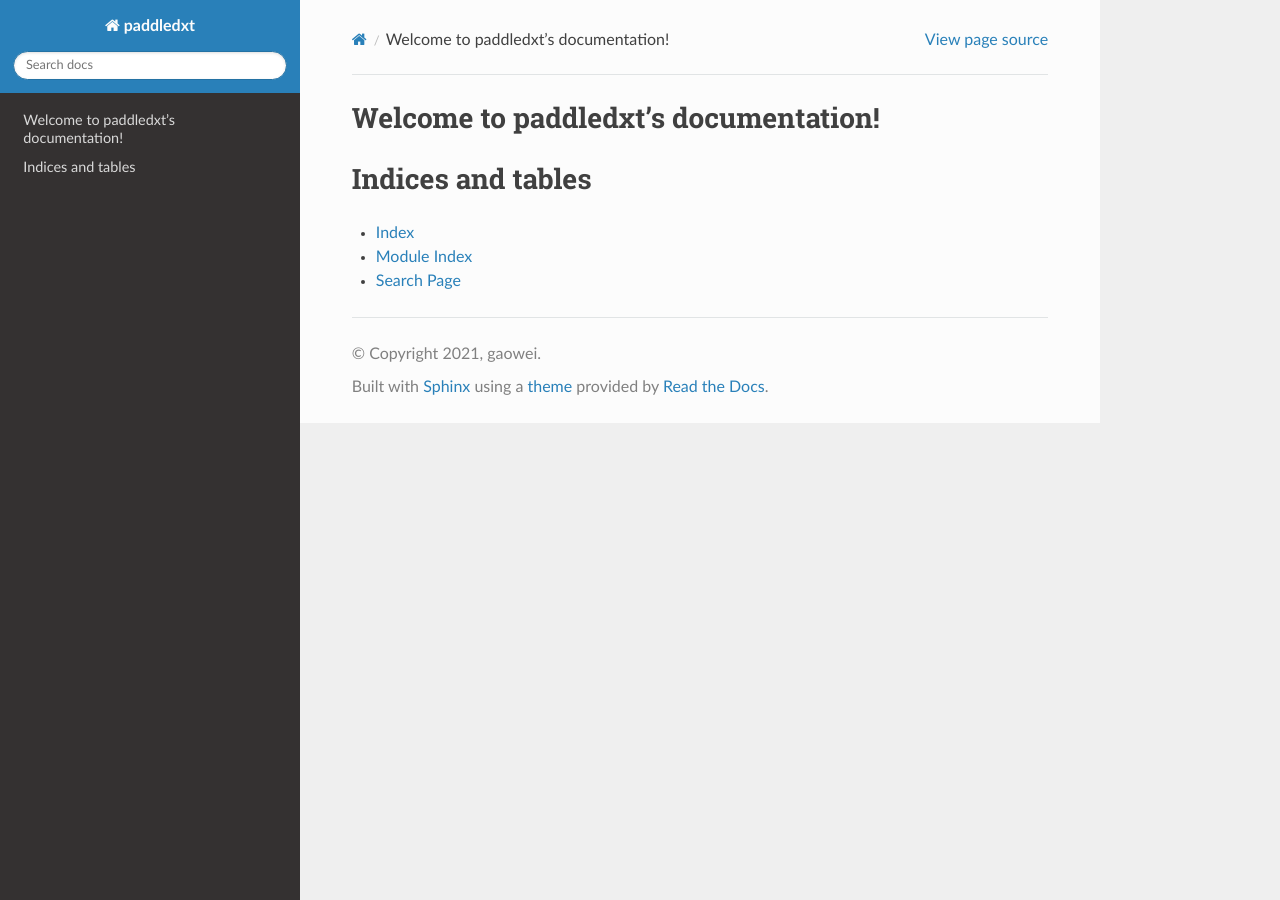
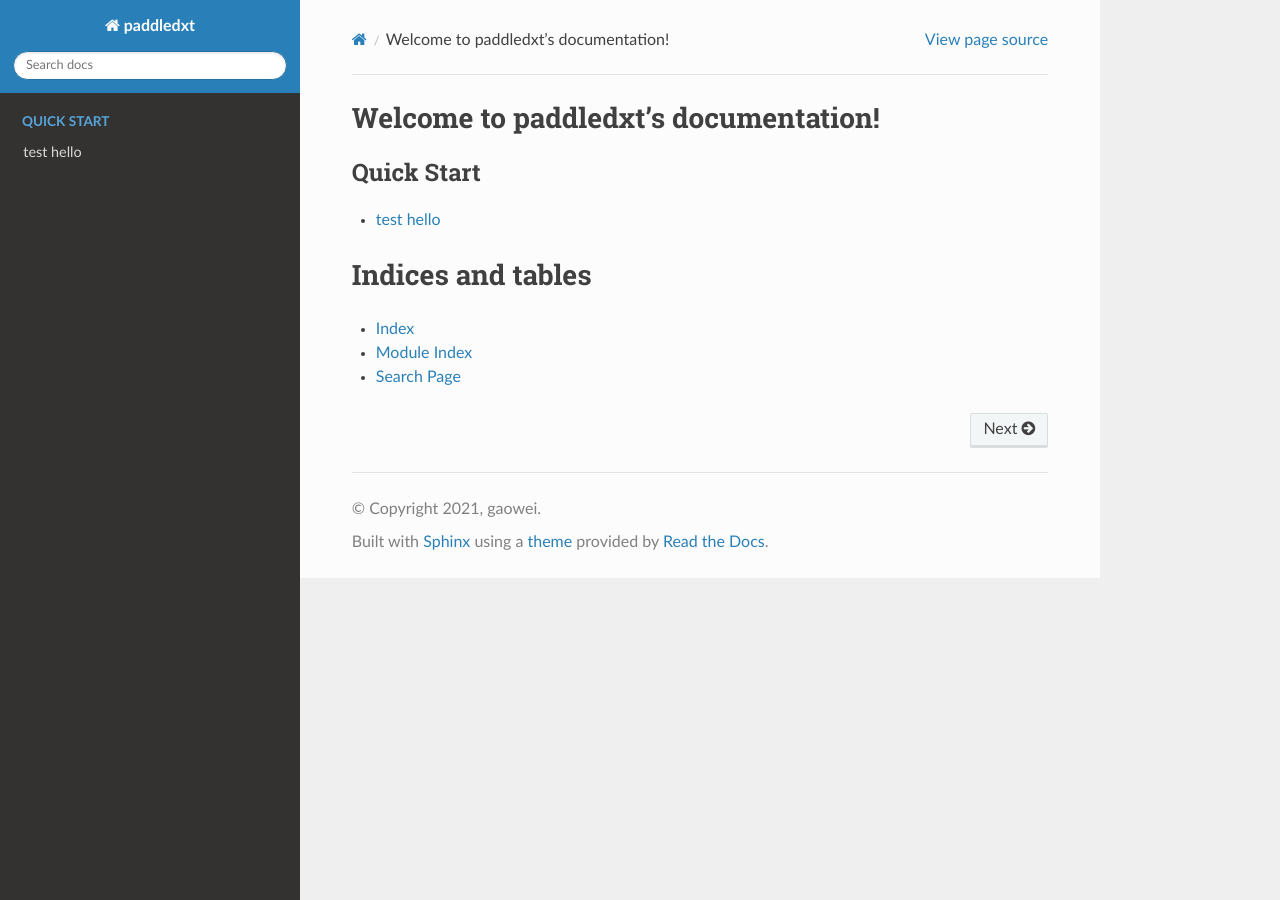
Before and after one commit to gaoweibupt/PaddleDXT, a Sphinx documentation site: the page built from docs/source/index.rst, in a window 1280 px wide. Built offline with Sphinx 7.4.7 and the Read the Docs theme 2.0.0, drawn with Linux system fonts in a browser that asks for light colours; some of the changed lines change nothing that is shown.

Commit message:
add hello md

```diff
--- a/docs/source/index.rst
+++ b/docs/source/index.rst
@@ -11,7 +11,7 @@ Welcome to paddledxt's documentation!
    :caption: Quick Start
 
 
-.. mdinclude::hello.md
+   hello.md
 
 Indices and tables
 ==================
```
